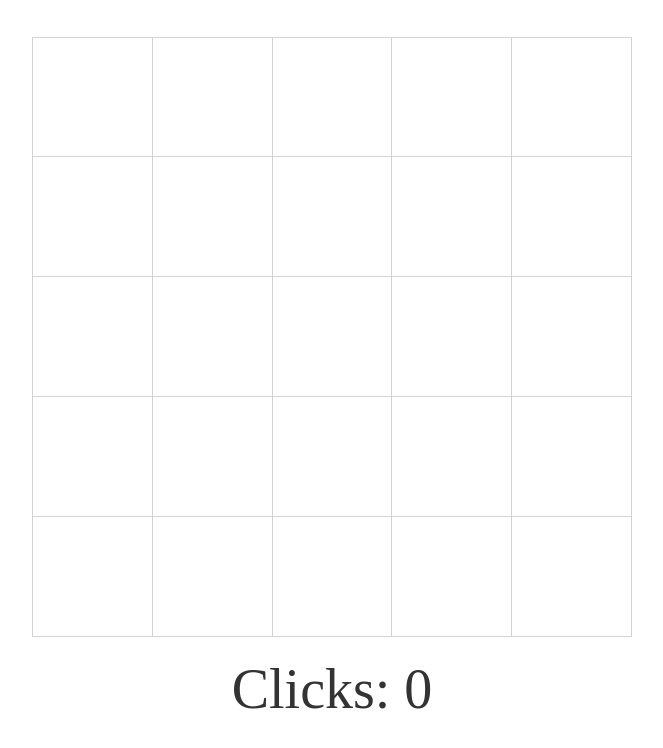
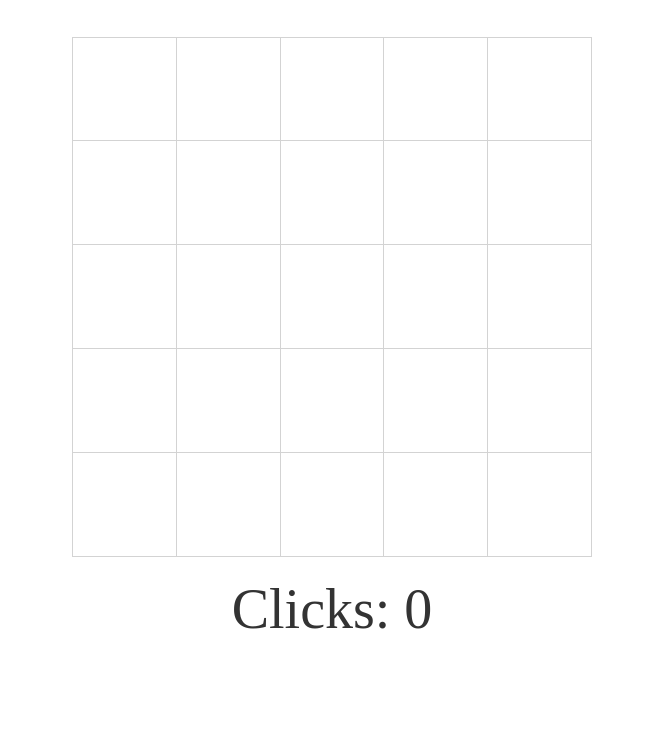
Before and after one commit to DigiConsult-AS/lights-out, a plain HTML site: page index.html in a window 1280 px wide. Shown: the part 162-910 px from the top of the page, without its empty margins (308-971 px from the left). After the commit the page ends 859 px from the top, so only its background shows below. Drawn offline with nearby package versions, Linux system fonts and the light colour scheme.

Commit message:
Update style.css

```diff
--- a/style.css
+++ b/style.css
@@ -1,7 +1,7 @@
 /* CSS for desktop */
 #gameBoard {
-    width: 75vmin;
-    height: 75vmin;
+    width: 65vmin;
+    height: 65vmin;
     margin: auto;
     border-collapse: collapse;
     table-layout: fixed;
```
